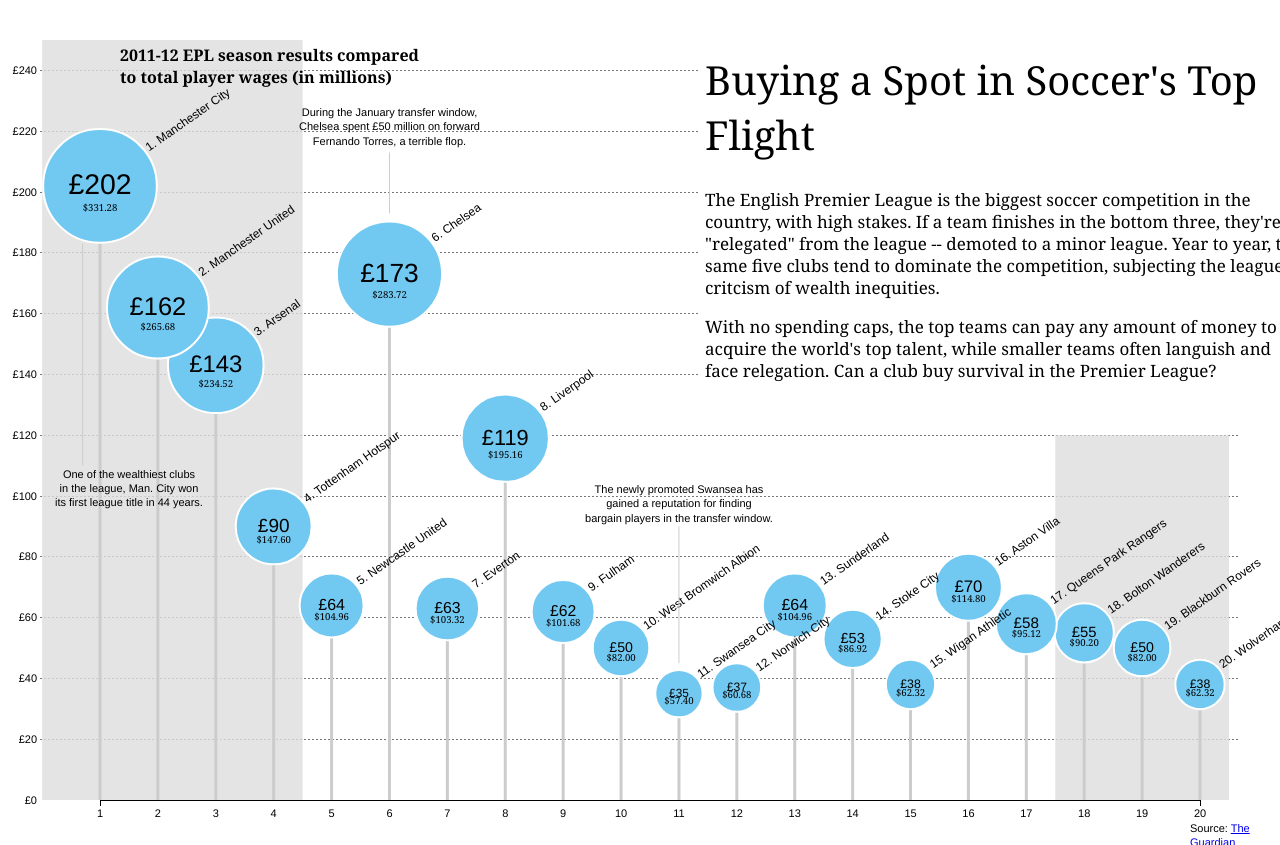
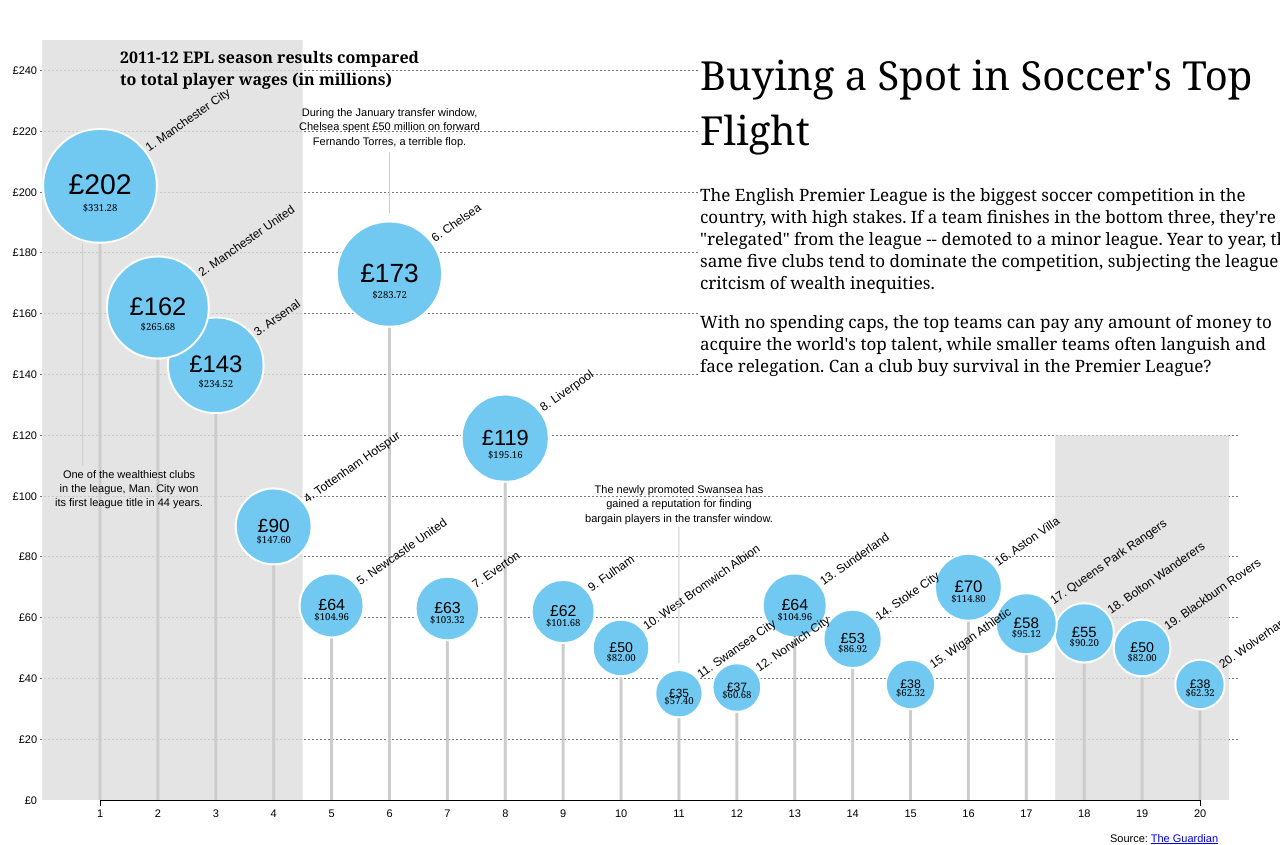
Before and after one commit to seangreene/EPL-Project, a plain HTML site: page index.html in a window 1280 px wide. Shown: the top 845 px of the page. Drawn offline with Linux system fonts and the light colour scheme.

Commit message:
fixed something

```diff
--- a/index.html
+++ b/index.html
@@ -5,6 +5,11 @@
 	<script src="d3.v3.min.js" type="text/javascript" charset="utf-8"></script>
 
 	<style type="text/css">
+
+    div.chart {
+      position:relative;
+      padding:0px;
+    }
 
     body {
     font-family:georgia;
@@ -18,23 +23,22 @@
 		}
 
     p {
-    font-size: 17px;
-    line-height: 1.3em;
-
+      font-size: 17px;
+      line-height: 1.3em;
     }
     h4{
       position:absolute;
       left:120px;
-      top:23px;
+      top:5px;
     }
 
 		#intro {
       position: absolute;
       left: 700px;
+      top:0px;
       width: 600px;
       z-index: 100;
       background-color:white;
-      padding:5px;
 		}
 
 		.domain {
@@ -118,13 +122,15 @@
 
     #source {
       position:absolute;
-      top:810px;
-      left:1190px;
+      top:800px;
+      left:1110px;
     }
 	</style>
 
 </head>
 <body>
+
+<div class="chart">
 	<div id="intro">
 	<h1>Buying a Spot in Soccer's Top Flight</h1>
 	<p>
@@ -356,9 +362,11 @@
 
   </script>
 
-<p class="annotation" id="source">
-  Source: <a href="http://www.theguardian.com/news/datablog/2013/apr/18/premier-league-club-accounts-debt" target="blank">The Guardian</a>
-</p>
+  <p class="annotation" id="source">
+    Source: <a href="http://www.theguardian.com/news/datablog/2013/apr/18/premier-league-club-accounts-debt" target="blank">The Guardian</a>
+  </p>
+
+</div>
 
 
 
```
